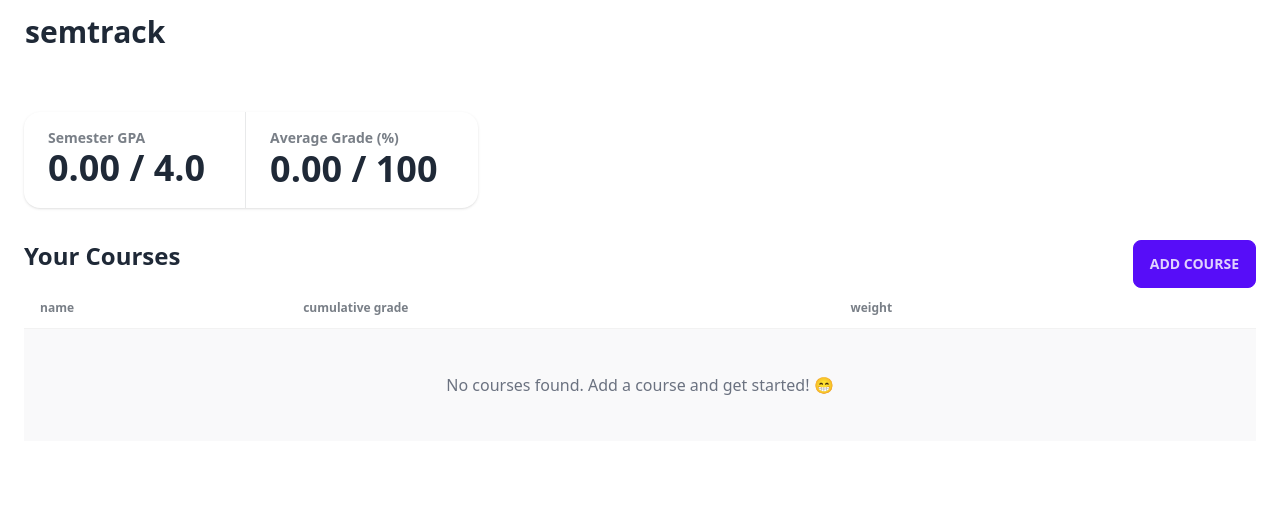
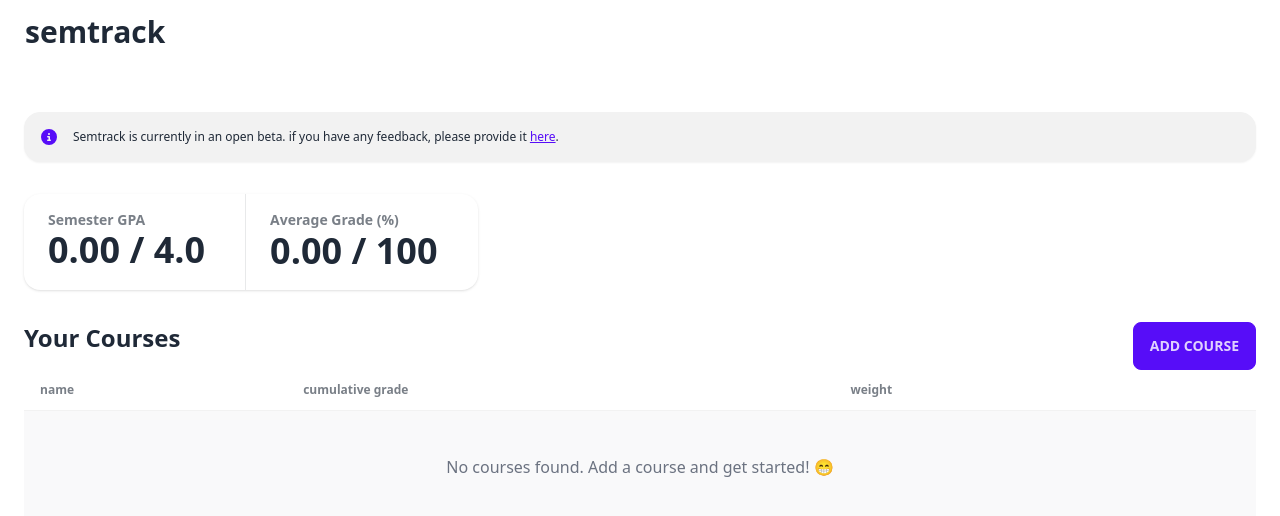
Before and after one commit to nxabdullah/SemTrack, a React (Vite) app in the folder semtrack/: page / in a window 1280 px wide. Shown: the top 516 px of the page. Built offline with nearby package versions, Linux system fonts and the light colour scheme.

Commit message:
[feedback] Add message for form

```diff
--- a/semtrack/src/App.tsx
+++ b/semtrack/src/App.tsx
@@ -4,6 +4,7 @@ import Navbar from "./components/layout/Navbar";
 import Dashboard from "./pages/Dashboard";
 import Course from "./pages/Course";
 import Toasts from "./components/layout/Toasts";
+import MainAlert from "./components/shared/MainAlert";
 
 function App() {
   return (
@@ -11,6 +12,7 @@ function App() {
       {/* <div className="flex flex-col justify-between h-screen"> */}
       <Navbar />
       <main className="container mx-auto px-6 pb-12 py-12">
+      <MainAlert />
         <Routes>
           {/* <Route path="/" element={<Landing />} /> */}
           <Route path="/" element={<Dashboard />} />
--- /dev/null
+++ b/semtrack/src/components/shared/MainAlert.tsx
@@ -0,0 +1,23 @@
+import { faCircleInfo } from "@fortawesome/free-solid-svg-icons";
+import { FontAwesomeIcon } from "@fortawesome/react-fontawesome";
+
+
+function MainAlert() {
+  return (
+    <>
+      <div className="alert shadow-sm mb-8 ">
+      <FontAwesomeIcon icon={faCircleInfo} className="text-primary" />
+        <div>
+          <div className="text-xs">
+          Semtrack is currently in an open beta. if you have any feedback,
+          please provide it <a href="https://forms.gle/Y9juM1ZMXdsRhEdS9"
+            target="_blank"
+            className="link link-primary">here</a>.
+          </div>
+        </div>
+      </div>
+    </>
+  );
+}
+
+export default MainAlert;
```
Also changed, not shown: semtrack/src/pages/Dashboard.tsx (+0 -9 lines).
